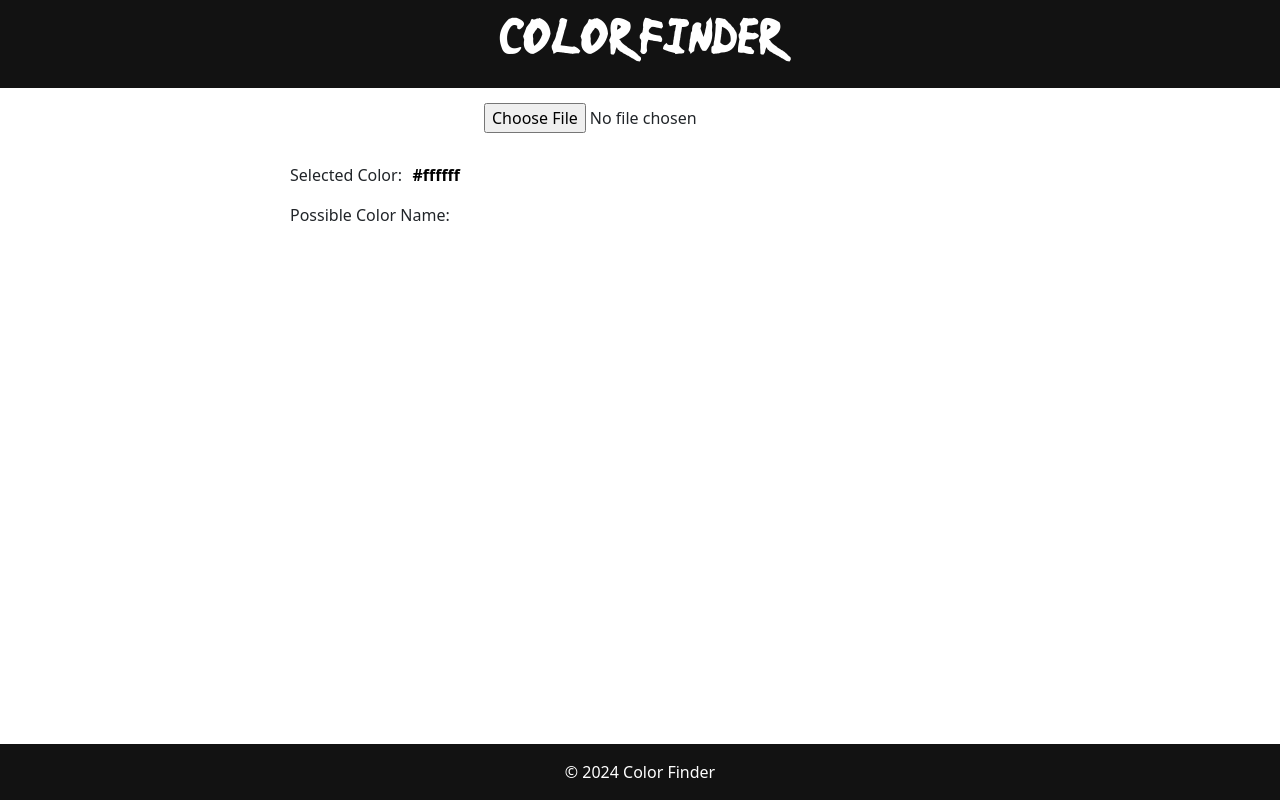
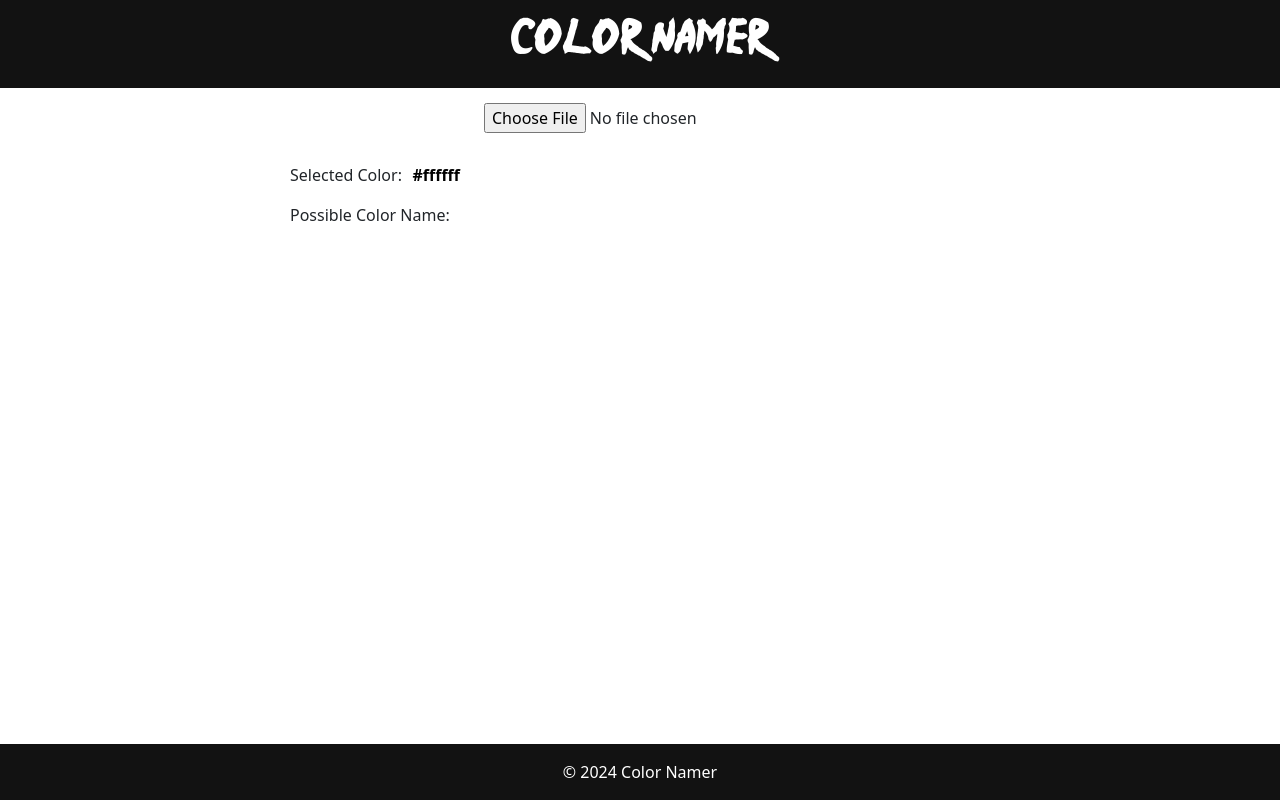
Before and after one commit to georgeolson92/colornamer, a React (Create React App) app: page / in a window 1280 px wide. Built offline with nearby package versions, Linux system fonts and the light colour scheme.

Commit message:
Change naming for consistency

```diff
--- a/public/index.html
+++ b/public/index.html
@@ -7,7 +7,7 @@
     <meta name="theme-color" content="#000000" />
     <meta
       name="description"
-      content="Web site created using create-react-app"
+      content=""
     />
     <link rel="apple-touch-icon" href="%PUBLIC_URL%/logo192.png" />
     <!--
@@ -24,7 +24,7 @@
       work correctly both with client-side routing and a non-root public URL.
       Learn how to configure a non-root public URL by running `npm run build`.
     -->
-    <title>Color Finder</title>
+    <title>Color Namer</title>
   </head>
   <body>
     <noscript>You need to enable JavaScript to run this app.</noscript>
--- a/src/components/ColorNamerTemplate.js
+++ b/src/components/ColorNamerTemplate.js
@@ -5,7 +5,7 @@ const ColorNamerTemplate = ({ children }) => {
   return (
     <div className="template">
       <header className="header">
-        <h1>Color Finder</h1>
+        <h1>Color Namer</h1>
       </header>
       <main className="main-content">
         <div className="container">
@@ -13,7 +13,7 @@ const ColorNamerTemplate = ({ children }) => {
         </div>
       </main>
       <footer className="footer">
-        © 2024 Color Finder
+        © 2024 Color Namer
       </footer>
     </div>
   );
```
